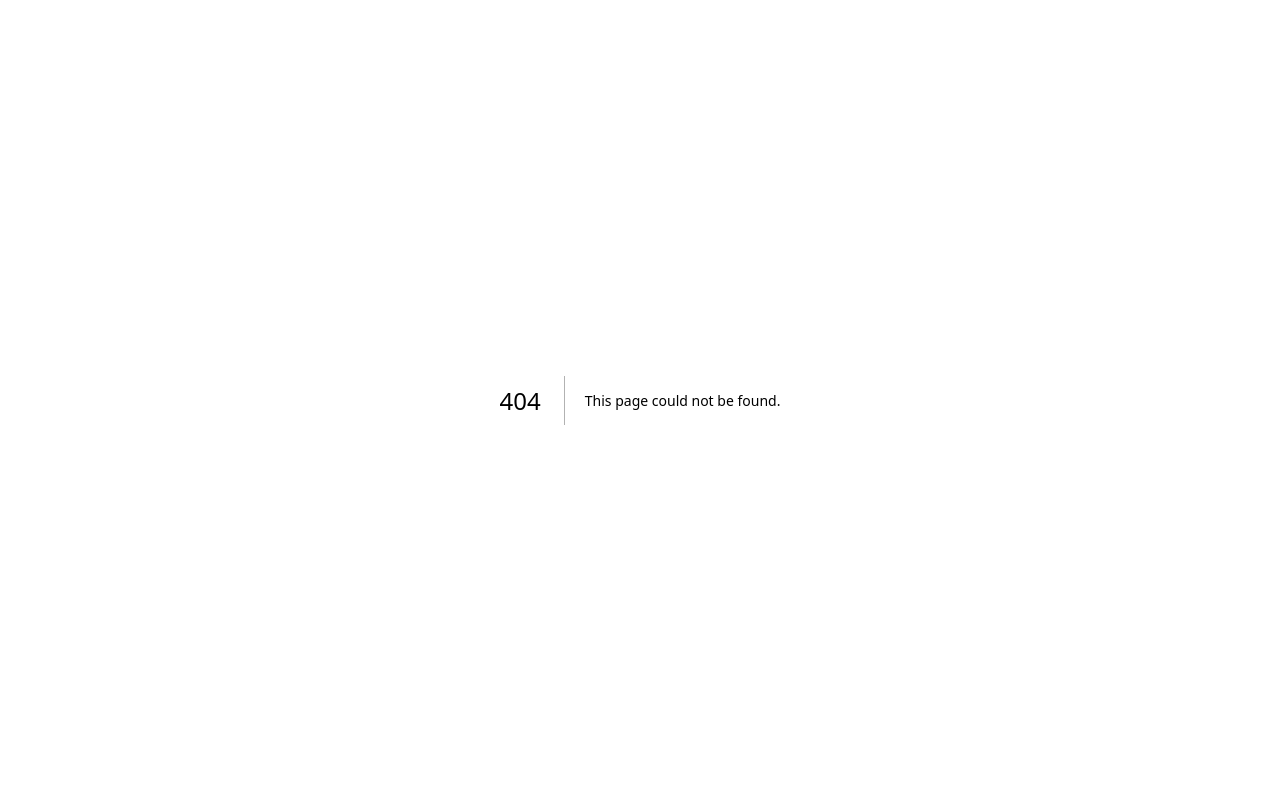
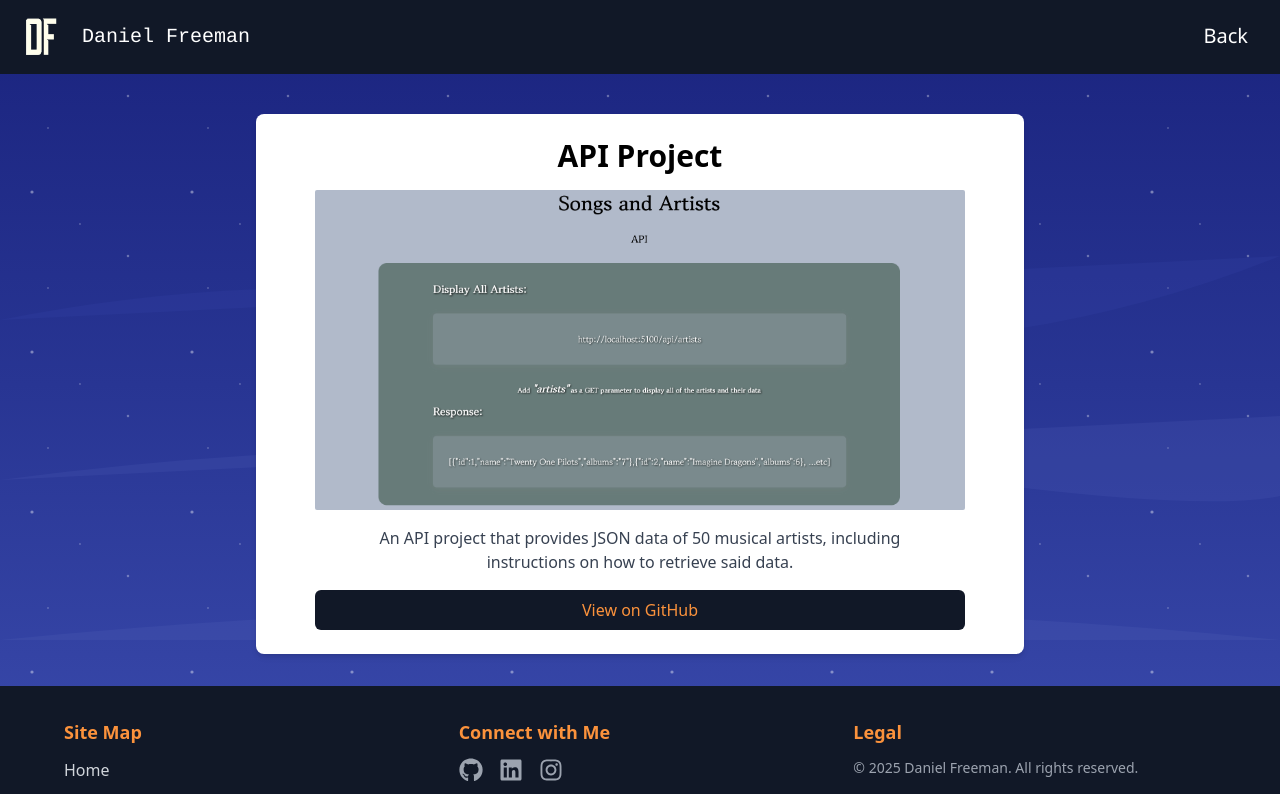
Before and after one commit to DanielFreeman068/next_portfolio, a Next.js app: page /projects/api-project in a window 1280 px wide. Before the commit this address had no page. Shown: the top 794 px of the page. Built offline with nearby package versions, Linux system fonts and the light colour scheme.

Commit message:
update on projects page with slug

```diff
--- a/src/app/about/page.jsx
+++ b/src/app/about/page.jsx
@@ -46,7 +46,7 @@ return (
     {/* job cards */}
     <div className="relative z-0 flex flex-col items-center mt-20 font-segoe">
         <h1 className="text-4xl font-semibold text-white mb-10">My Job Experience</h1>
-        <div className="flex flex-wrap justify-center gap-12 mx-8 relative z-0">
+        <div className="flex flex-wrap justify-center gap-16 mx-8 relative z-0">
 
             {/* Store Manager */}
             <div className="w-[290px] h-[435px] bg-gray-900 rounded-lg p-2 shadow-lg cursor-pointer group relative">
--- a/src/app/projects/[id].js
+++ /dev/null
@@ -1,29 +0,0 @@
-import Image from "next/image";
-import projects from "../data/projects.json";
-
-export async function getStaticPaths() {
-    const paths = projects.map((project) => ({
-        params: { id: project.id }
-    }));
-    return { paths, fallback: false };
-}
-
-export async function getStaticProps({ params }) {
-    const project = projects.find((p) => p.id === params.id);
-    return { props: { project } };
-}
-
-export default function ProjectDetail({ project }) {
-    return (
-        <div className="container mx-auto px-4">
-            <div className="max-w-2xl mx-auto bg-white shadow-md rounded-lg p-6">
-                <h1 className="text-3xl font-bold text-center mb-4">{project.title}</h1>
-                <div className="relative w-full h-64 mb-4">
-                    <Image src={project.image} alt={project.title} fill className="object-cover rounded-md" />
-                </div>
-                <p className="text-gray-700 mb-4">{project.description}</p>
-                <a href={project.githubLink} target="_blank" rel="noopener noreferrer" className="block bg-blue-600 text-white text-center py-2 rounded-md hover:bg-blue-700 transition">View on GitHub</a>
-            </div>
-        </div>
-    );
-}
--- /dev/null
+++ b/src/app/projects/[id]/page.jsx
@@ -0,0 +1,47 @@
+import Image from "next/image";
+import Link from "next/link";
+import projects from "../../data/projects.json";
+
+export async function generateStaticParams() {
+    return projects.map((project) => ({
+        id: project.id,
+    }))
+}
+
+export default async function ProjectDetail({ params }) {
+    const paramID = await params;
+    const project = projects.find((p) => p.id === paramID.id);
+
+    if (!project) {
+        return <h1>Project Not Found</h1>;
+    }
+    return (
+        <div>
+            <div className="flex justify-between items-center bg-gray-900 py-4 mb-8 px-4">
+                {/* Logo and Name */}
+                <div className="flex items-center gap-4">
+                    <Image src="/logo.png" alt="logo" width={50} height={50} />
+                    <p className="font-courier text-white text-xl whitespace-nowrap overflow-hidden w-[8.5em] border-r-2 border-orange-500 animate-typing animate-blink">Daniel Freeman</p>
+                </div>
+
+                {/* Desktop Links */}
+                <div className="flex items-center gap-8 mr-4">
+                    <Link className="text-white font-segoe text-xl border-b-2 border-gray-900 hover:border-white transition duration-500" href="/projects">Back</Link>
+                </div>
+            </div>
+            {/* Main Contennt */}
+            <div className="container mx-auto px-4">
+                <div className="max-w-3xl mx-auto bg-white shadow-md rounded-lg p-6 mt-10 space-y-4">
+                    <h1 className="text-3xl font-bold text-center mb-4">{project.title}</h1>
+                    <div className="w-[300px] sm:w-[500px] md:w-[650px] mx-auto">
+                        <div className="relative h-40 sm:h-60 md:h-80 rounded-sm overflow-hidden">
+                            <Image src={project.image} alt={project.title} fill className="object-cover" />
+                        </div>
+                    </div>
+                    <p className="text-gray-700 mb-4 mx-auto max-w-[300px] sm:max-w-[500px] md:max-w-[600px] text-center text-md">{project.description}</p>
+                    <a href={project.githubLink} target="_blank" rel="noopener noreferrer" className="block bg-gray-900 text-orange-400 max-w-[300px] sm:max-w-[500px] md:max-w-[650px] mx-auto text-center py-2 rounded-md hover:bg-gray-700 transition">View on GitHub</a>
+                </div>
+            </div>
+        </div>
+    );
+}
```
Also changed, not shown: src/app/projects/page.jsx (+0 -102 lines), public/favicon-16x16.png.
